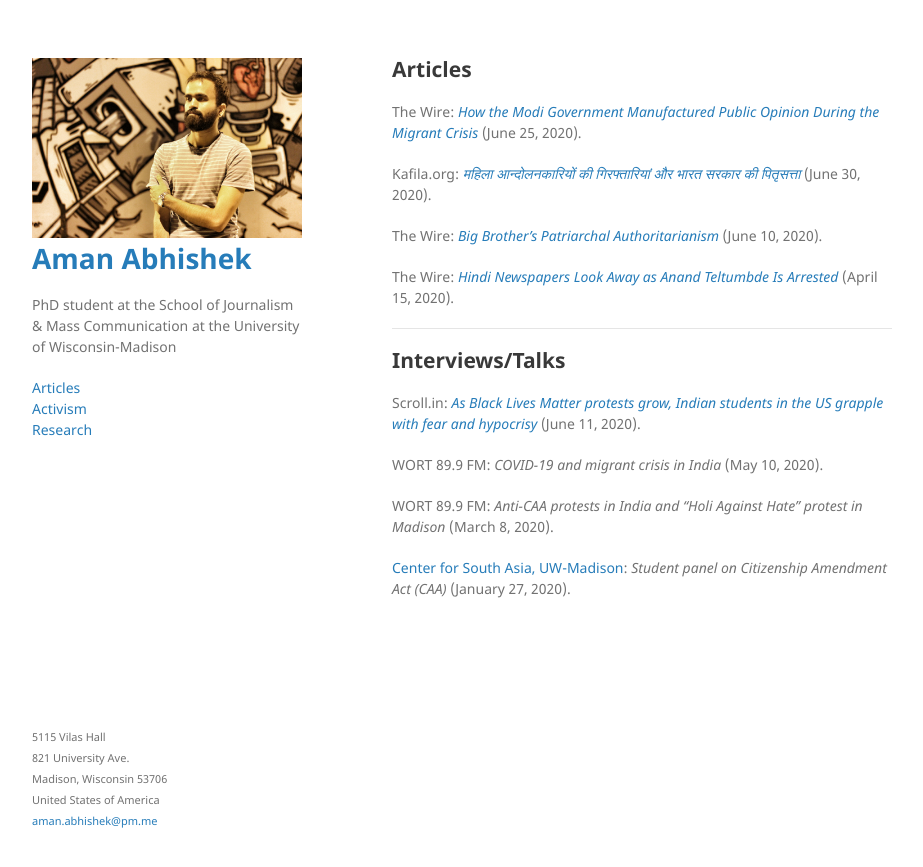
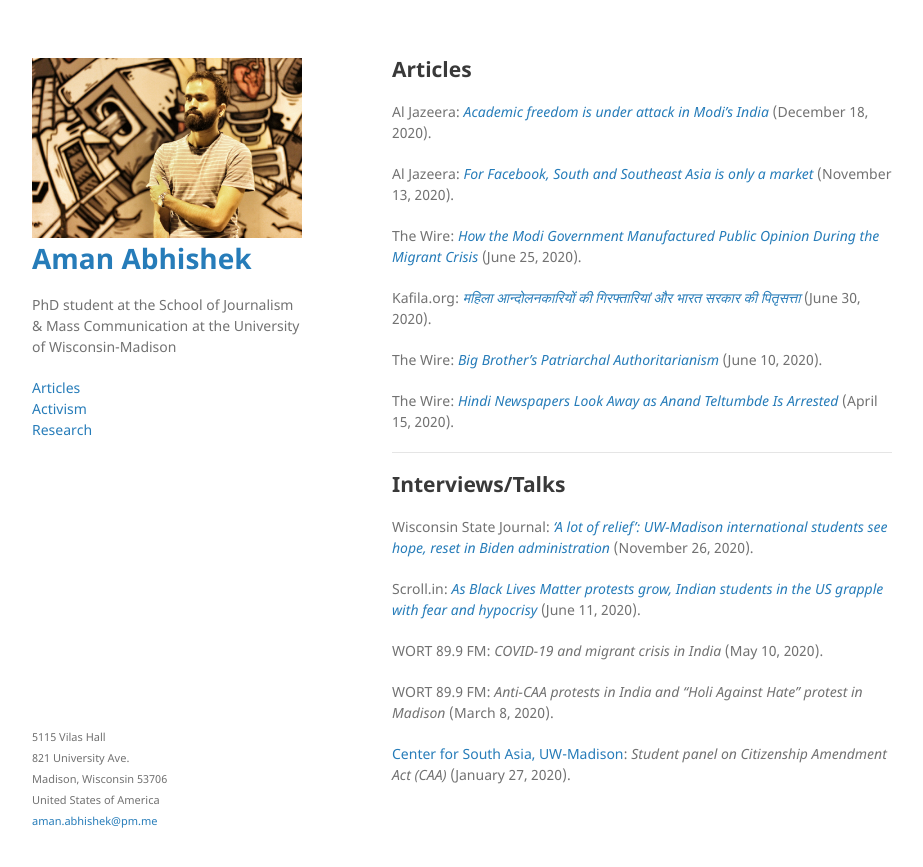
Before and after one commit to aman-abhishek/aman-abhishek.github.io, a Jekyll site: the page built from articles.md, in a window 1280 px wide. Shown: the top 867 px of the page, without its empty margins (178-1101 px from the left). Built offline with Jekyll 4.4.1, drawn with Linux system fonts in a browser that asks for light colours; our own code applies the rules of GitHub Pages for plain Markdown files.

Commit message:
al jazeera, WSJ

```diff
--- a/articles.md
+++ b/articles.md
@@ -3,6 +3,10 @@ layout: default
 ---
 
 ## Articles
+
+Al Jazeera: [_Academic freedom is under attack in Modi’s India_](https://www.aljazeera.com/opinions/2020/12/18/academic-freedom-is-under-attack-in-modis-india) (December 18, 2020).
+
+Al Jazeera: [_For Facebook, South and Southeast Asia is only a market_](https://www.aljazeera.com/opinions/2020/11/13/for-facebook-south-and-southeast-asia-is-only-a-market/) (November 13, 2020).
 
 The Wire: [_How the Modi Government Manufactured Public Opinion During the Migrant Crisis_](https://thewire.in/media/covid-19-migrant-crisis-public-opinion-modi) (June 25, 2020).
 
@@ -16,6 +20,8 @@ The Wire: [_Hindi Newspapers Look Away as Anand Teltumbde Is Arrested_](https://
 
 ## Interviews/Talks
 
+Wisconsin State Journal: [_'A lot of relief': UW-Madison international students see hope, reset in Biden administration_](https://madison.com/wsj/news/local/education/university/a-lot-of-relief-uw-madison-international-students-see-hope-reset-in-biden-administration/article_c284f9d3-e16c-5393-9187-2a41e37b37eb.html) (November 26, 2020).
+
 Scroll.in: [_As Black Lives Matter protests grow, Indian students in the US grapple with fear and hypocrisy_](https://scroll.in/article/964202/as-black-lives-matter-protests-grow-indian-students-in-the-us-grapple-with-fear-and-hypocrisy) (June 11, 2020).
 
 WORT 89.9 FM: _COVID-19 and migrant crisis in India_ (May 10, 2020).
```
